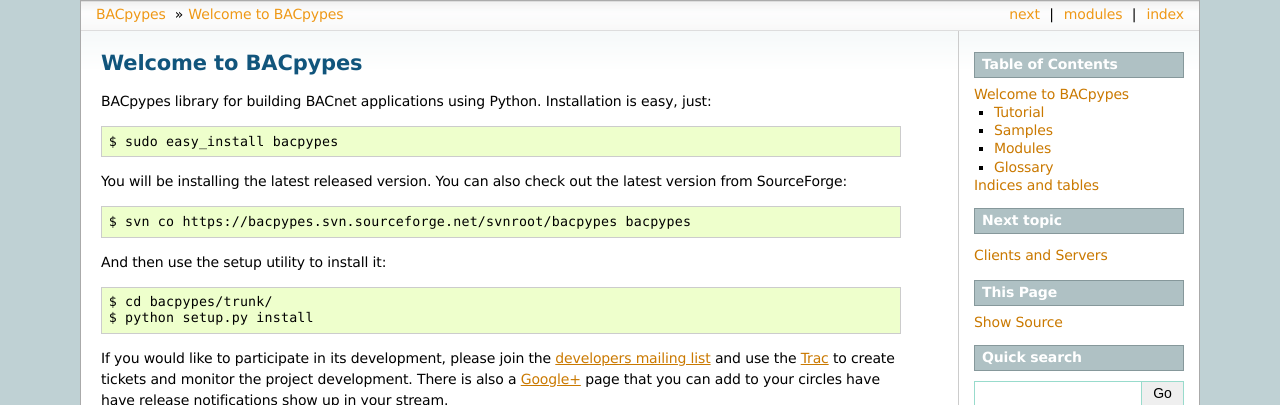
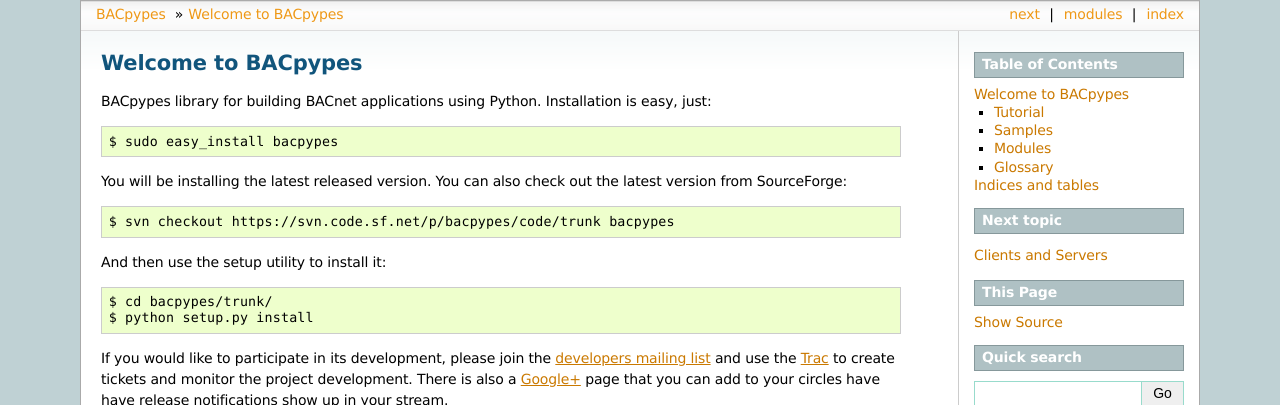
Before and after one commit to giuseppebattista/bacpypessample, a Sphinx documentation site: the page built from docs/source/index.rst, in a window 1280 px wide. Shown: the top 405 px of the page. Built offline with Sphinx 7.4.7, drawn with Linux system fonts in a browser that asks for light colours.

Commit message:
update subversion checkout, fix minor markup bugs

```diff
--- a/docs/source/index.rst
+++ b/docs/source/index.rst
@@ -11,7 +11,7 @@ is easy, just::
 You will be installing the latest released version.  You can also check out
 the latest version from SourceForge::
 
-    $ svn co https://bacpypes.svn.sourceforge.net/svnroot/bacpypes bacpypes
+    $ svn checkout https://svn.code.sf.net/p/bacpypes/code/trunk bacpypes
 
 And then use the setup utility to install it::
 
--- a/docs/source/modules/comm.rst
+++ b/docs/source/modules/comm.rst
@@ -48,7 +48,7 @@ specific to BACnet.
 
         The source of a PDU.  The datatype and composition of the address is
         dependent on the client/server relationship and protocol context.  The
-        source may be :keyword:`None`, in which case it has no source or the source is
+        source may be `None`, in which case it has no source or the source is
         implicit.
 
     .. attribute:: pduDestination
--- a/docs/source/samples/sample003.rst
+++ b/docs/source/samples/sample003.rst
@@ -1,7 +1,7 @@
 .. BACpypes tutorial lesson 1
 
 Sample 3 - Who-Has/I-Have Counter
-==============================
+=================================
 
 This sample application is very similar to the second sample.  It has the
 same basic structure and initialization, it counts the number of Who-Has and
```
